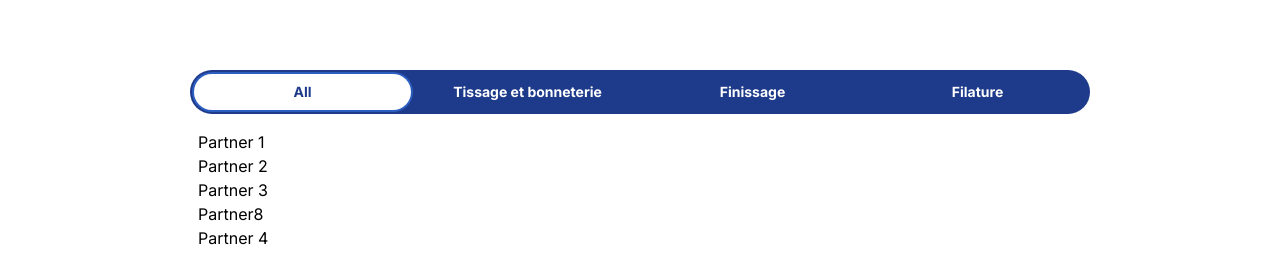
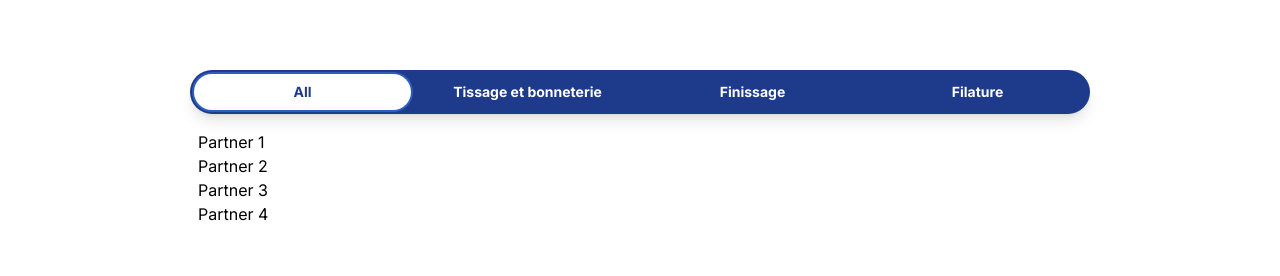
Before and after one commit to ilyasfarkhane-dev/saidtex, a Next.js app: page / in a window 1280 px wide. Shown: the part 1503-1779 px from the top of the page. Built offline with nearby package versions, Linux system fonts and the light colour scheme.

Commit message:
tabs shadow

```diff
--- a/app/components/tabs.jsx
+++ b/app/components/tabs.jsx
@@ -9,7 +9,6 @@ const TabsComponent = ({ tabs }) => {
     { name: "Partner 1", category: "All" },
     { name: "Partner 2", category: "Tissage et bonneterie" },
     { name: "Partner 3", category: "Finissage" },
-    { name: "Partner8", category: "Finissage" },
     { name: "Partner 4", category: "Filature" },
   ];
 
@@ -17,13 +16,15 @@ const TabsComponent = ({ tabs }) => {
     selectedTab === 0
       ? partenaires
       : partenaires.filter(
-          (partner) => partner.category === tabs[selectedTab].title
+          (partner) =>
+            partner.category.toLowerCase().replace(/\s/g, "") ===
+            tabs[selectedTab].title.toLowerCase().replace(/\s/g, "")
         );
 
   return (
     <div className="bg-white flex justify-center items-center py-[80px]">
-      <div className="max-w-[400px] flex flex-col gap-y-2 w-full lg:max-w-[900px]">
-        <div className="bg-blue-900 p-1 text-sm rounded-full flex justify-between items-center gap-x-2 font-bold text-white">
+      <div className="max-w-[900px] flex flex-col gap-y-2 w-full">
+        <div className="bg-blue-900 p-1 text-sm rounded-full flex justify-between items-center gap-x-2 font-bold text-white shadow-lg">
           {tabs.map((item, index) => (
             <button
               key={index}
```
